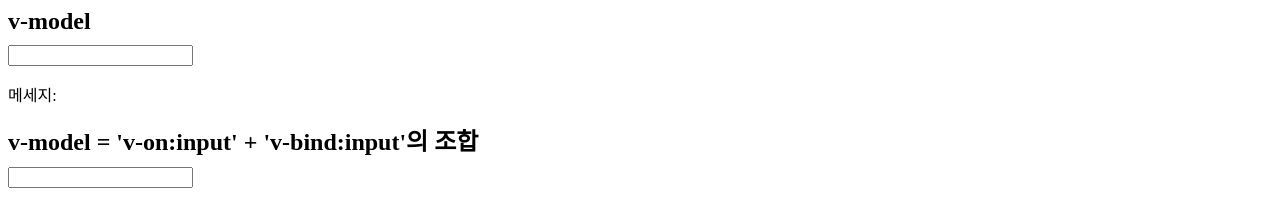
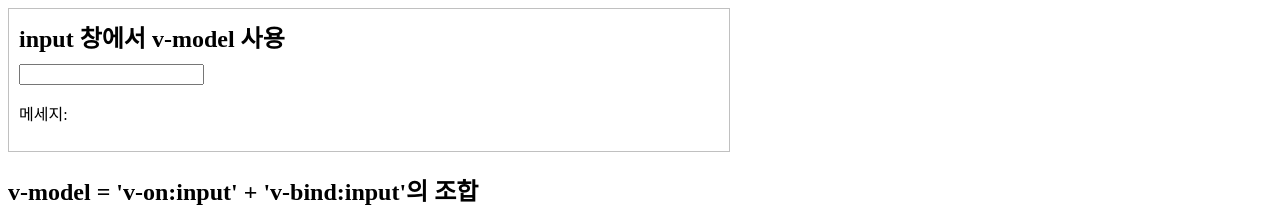
Before and after one commit to G-FECO/v-model-test, a Vue app: page / in a window 1280 px wide. Shown: the top 207 px of the page. Built offline with nearby package versions, Linux system fonts and the light colour scheme.

Commit message:
201022 | update InputForm.vue

```diff
--- a/src/components/InputForm.vue
+++ b/src/components/InputForm.vue
@@ -1,9 +1,9 @@
 <template>
-  <div>
-    <h2>v-model</h2>
+  <section>
+    <h2>input 창에서 v-model 사용</h2>
     <input v-model="message" type="text">
     <p>메세지: {{ message }}</p>
-  </div>
+  </section>
 </template>
 
 <script>
@@ -16,7 +16,3 @@
   },
 }
 </script>
-
-<style>
-
-</style>
```
